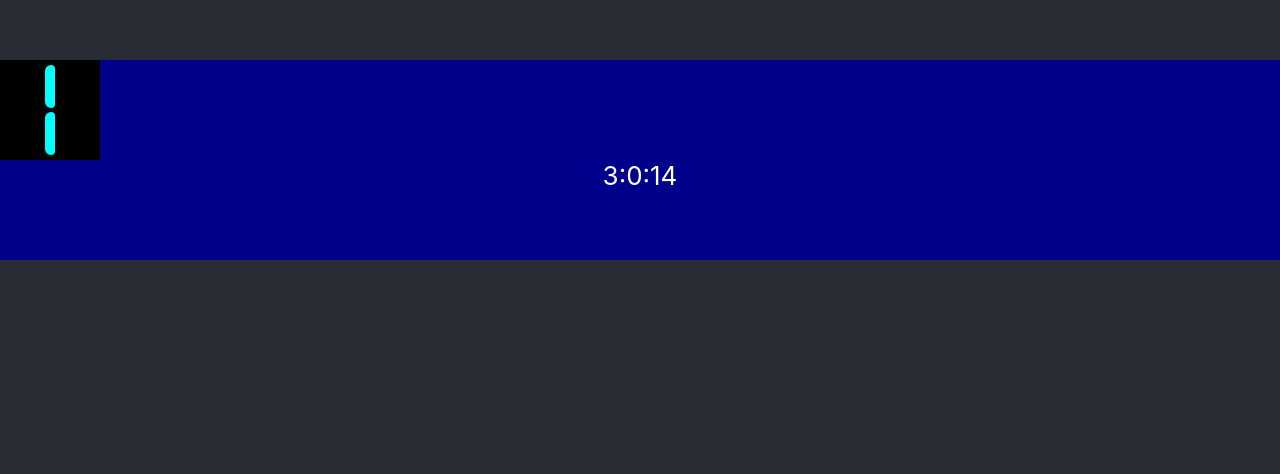
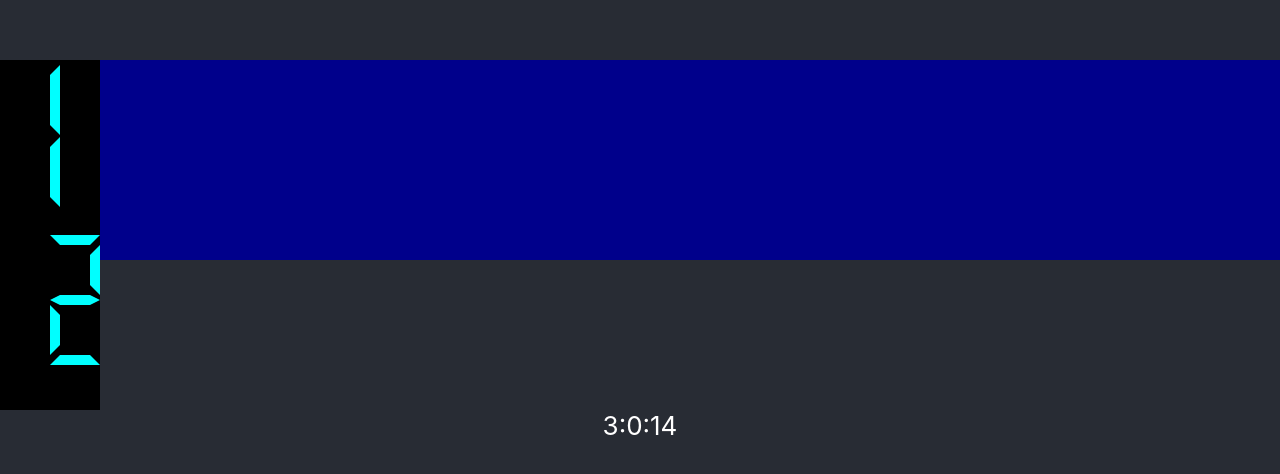
Before and after one commit to CJButton/Digital-Clock, a React (Create React App) app: page / in a window 1280 px wide. Shown: the part 240-714 px from the top of the page. Built offline with nearby package versions, Linux system fonts and the light colour scheme.

Commit message:
feat: Two completed

```diff
--- a/src/App.tsx
+++ b/src/App.tsx
@@ -73,6 +73,20 @@ const ClockIndex = () => {
                         <div className='bottom' />
                     </div>
 
+                    <div className='digital-two'>
+                        <div className='top-half'>
+                            <div className='top' />
+                            <div className='right' />
+                        </div>
+                        <div className='center-top' />
+                        <div className='center-bottom' />
+                        <div className='bottom-half'>
+                            <div className='left' />
+                            <div className='bottom' />
+                        </div>
+
+                    </div>
+
                     <div>{ `${memoizedHours}:${memoizedMinutes}:${zeroedSeconds}` }</div>
                 </div>
             </header>
--- a/src/styles/digital/numbers.scss
+++ b/src/styles/digital/numbers.scss
@@ -4,32 +4,99 @@
     background-color: darkblue;
 }
 
-.digital-one {
+.digital-one,
+.digital-two {
     width: 100px;
-    height: 100px;
+    height: 175px;
     background-color: black;
     display: flex;
     flex-direction: column;
+}
+
+.digital-one {
+    .top,
+    .bottom {
+        border-right: 10px solid cyan;
+        border-top: 10px solid transparent;
+        height: 50px;
+        border-bottom: 10px solid transparent;
+        width: 10px;
+        margin: 0 auto;
+        // width: 10px;
+        // height: 50px;
+        // background-color: cyan;
+        // margin: auto;
+        // border-radius: 100px 15px 15px 100px;
+    }
 
     .top {
-        width: 10px;
-        height: 50px;
-        background-color: cyan;
-        margin: auto;
-        border-radius: 75px 50px 50px 75px;
         margin-top: 5px;
     }
 
     .spacer {
-        height: 5px;
+        height: 2px;
     }
 
     .bottom {
-        width: 10px;
-        height: 50px;
-        background-color: cyan;
-        margin: auto;
-        border-radius: 75px 50px 50px 75px;
         margin-bottom: 5px;
     }
 }
+
+.digital-two {
+    .top-half {
+        .top {
+            border-top: 10px solid cyan;
+            border-left: 10px solid transparent;
+            height: 0;
+            border-right: 10px solid transparent;
+            width: 30px;
+            margin-left: auto;
+        }
+        .right {
+            border-right: 10px solid cyan;
+            border-top: 10px solid transparent;
+            height: 30px;
+            border-bottom: 10px solid transparent;
+            width: 10px;
+            margin-left: auto;
+        }
+    }
+
+    .center-top {
+        border-bottom: 5px solid cyan;
+        border-left: 10px solid transparent;
+        height: 0;
+        border-right: 10px solid transparent;
+        width: 30px;
+        margin-left: auto;
+
+    }
+
+    .center-bottom {
+            border-top: 5px solid cyan;
+            border-left: 10px solid transparent;
+            height: 0;
+            border-right: 10px solid transparent;
+            width: 30px;
+            margin-left: auto;
+    }
+
+    .bottom-half {
+        .left {
+            border-left: 10px solid cyan;
+            border-top: 10px solid transparent;
+            height: 30px;
+            border-bottom: 10px solid transparent;
+            width: 10px;
+            margin-left: 50%;
+        }
+        .bottom {
+            border-bottom: 10px solid cyan;
+            border-left: 10px solid transparent;
+            height: 0;
+            border-right: 10px solid transparent;
+            width: 30px;
+            margin-left: auto;
+        }
+    }
+}
```
